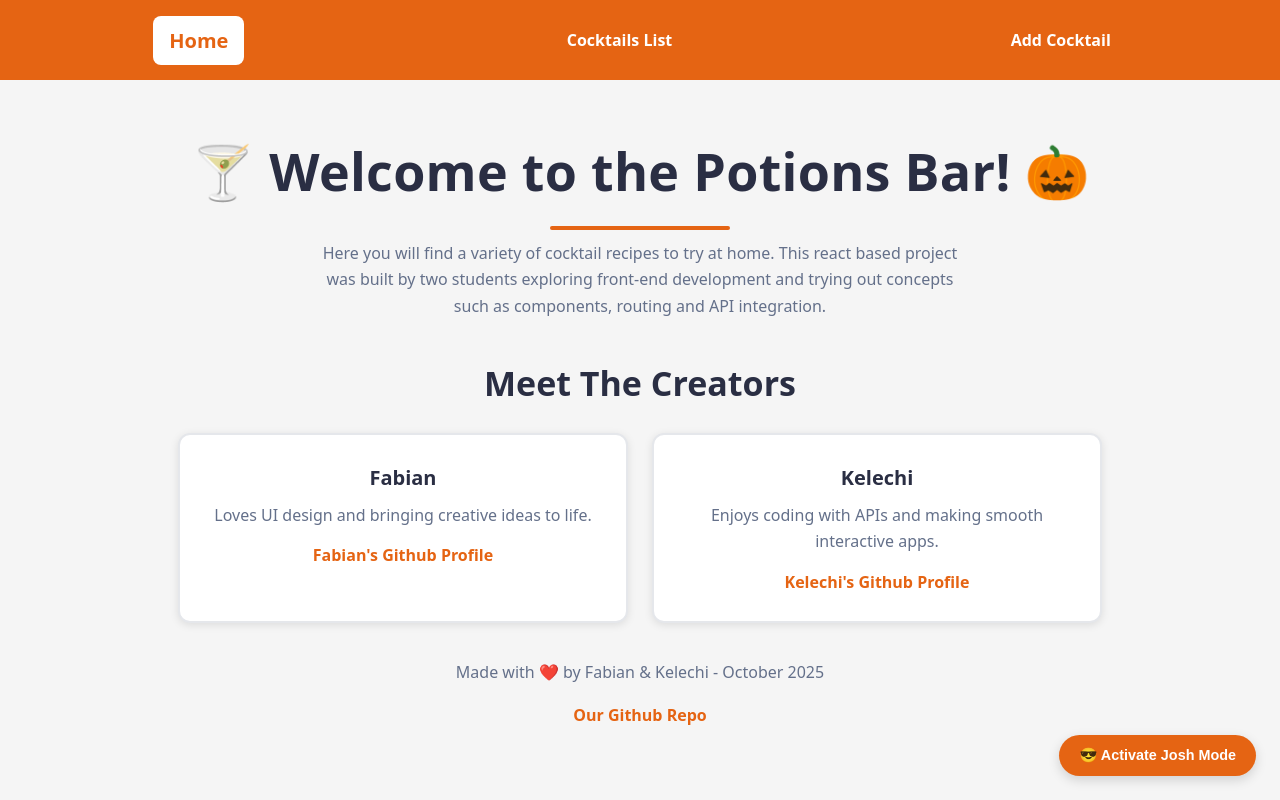
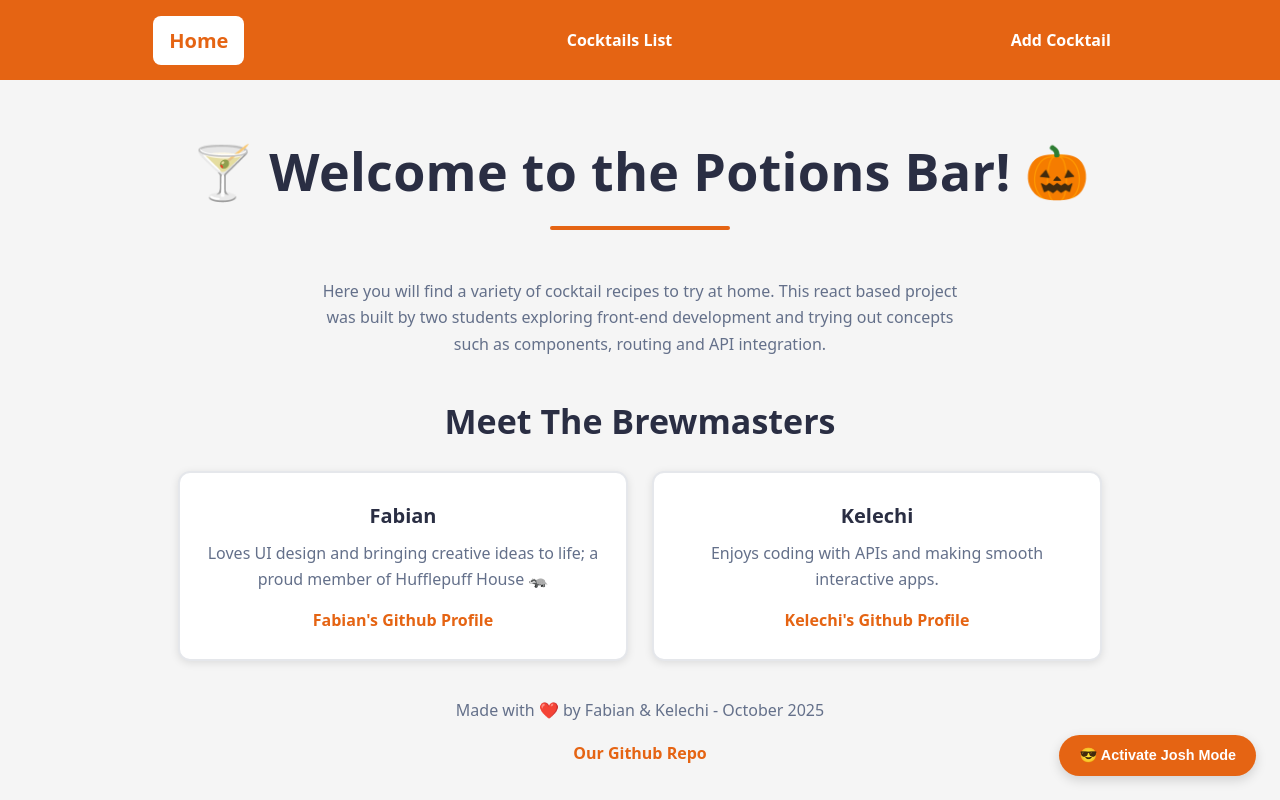
Before and after one commit to fabian-dietrich/m2-cocktail-project, a React (Vite) app: page / in a window 1280 px wide. Built offline with nearby package versions, Linux system fonts and the light colour scheme; no server answers.

Commit message:
couple small adjustments

```diff
--- a/index.html
+++ b/index.html
@@ -2,7 +2,7 @@
 <html lang="en">
   <head>
     <meta charset="UTF-8" />
-    <link rel="icon" type="image/svg+xml" href="/vite.svg" />
+    <link rel="icon" type="image/png" href="/favicon.png" />
     <meta name="viewport" content="width=device-width, initial-scale=1.0" />
     <meta name="theme-color" content="rgb(229, 100, 19)" />
     <title>The Potions Bar</title>
--- a/src/App.css
+++ b/src/App.css
@@ -96,8 +96,6 @@ nav a.active {
   font-weight: bold;
 }
 
-
-
 /* ===== THEME TOGGLE ===== */
 .theme-toggle {
   position: fixed;
@@ -130,7 +128,6 @@ nav a.active {
   transform: translateY(0);
 }
 
-/* Responsive: Smaller text on mobile */
 @media (max-width: 640px) {
   .theme-toggle {
     font-size: 0.85rem;
@@ -140,7 +137,6 @@ nav a.active {
   }
 }
 
-/* Extra small screens: Even more compact */
 @media (max-width: 480px) {
   .theme-toggle {
     font-size: 0.8rem;
@@ -148,7 +144,6 @@ nav a.active {
   }
 }
 
-/* Optional: Hide on very small screens if it overlaps content */
 @media (max-width: 480px) {
   .theme-toggle {
     bottom: 16px;
@@ -167,6 +162,10 @@ nav a.active {
   grid-template-columns: repeat(auto-fit, minmax(320px, 1fr));
   gap: 24px;
   padding: 16px 16px 48px 16px;
+}
+
+.cocktail-list a {
+  text-decoration: none;
 }
 
 .cocktail-card {
@@ -238,7 +237,7 @@ nav a.active {
 
 .about-intro p {
   max-width: 70ch;
-  margin: 8px auto 36px;
+  margin: 48px auto 36px;
   text-align: center;
   color: var(--text-muted);
 }
@@ -489,15 +488,17 @@ footer a:hover {
 }
 
 .details-card button {
-  padding: 10px 20px;
+  padding: 14px 24px;
   background-color: var(--accent);
   color: #fff;
   border: none;
   border-radius: 6px;
   font-weight: 600;
+  font-size: 1rem;
   cursor: pointer;
   transition: background-color 0.2s ease;
   margin-right: 10px;
+  margin-left: 10px;
 }
 
 .details-card button:hover {
--- a/src/pages/HomePage.jsx
+++ b/src/pages/HomePage.jsx
@@ -13,12 +13,15 @@ export const HomePage = () => {
       </section>
 
       <section className="about-team">
-        <h2>Meet The Creators</h2>
+        <h2>Meet The Brewmasters</h2>
 
         <div className="team-members">
           <div className="member">
             <h3>Fabian</h3>
-            <p>Loves UI design and bringing creative ideas to life.</p>
+            <p>
+              Loves UI design and bringing creative ideas to life; a proud
+              member of Hufflepuff House 🦡
+            </p>
             <a href="https://github.com/fabian-dietrich">
               Fabian's Github Profile
             </a>
```
Also changed, not shown: src/assets/favicon.png (added).
